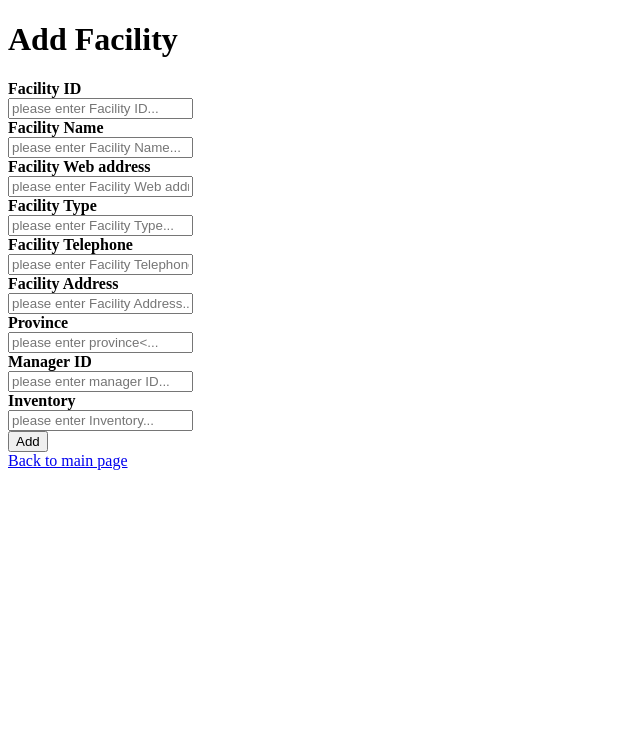
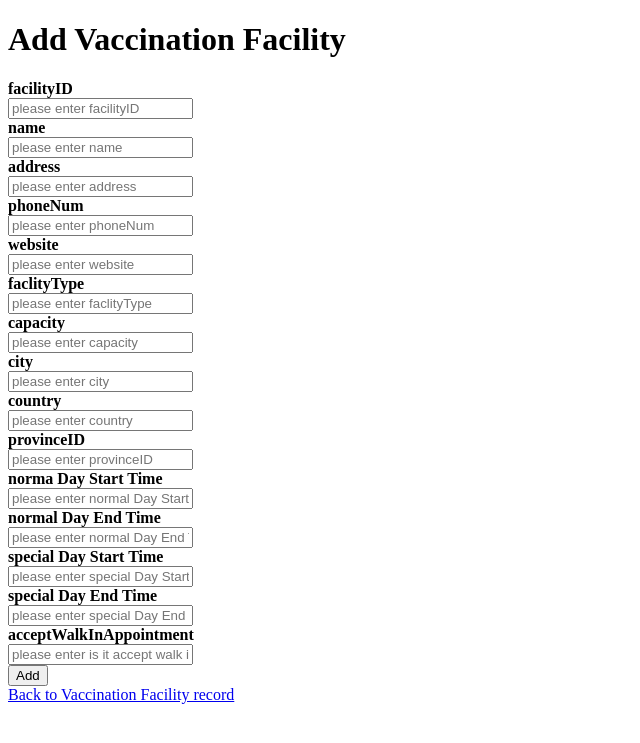
Before and after one commit to johnnyzhao1026/353-main-project, a PHP site: page /facility/create.php in a window 1280 px wide. Shown: the top 743 px of the page, without its empty margins (0-640 px from the left). Run offline with PHP 8.4, Linux system fonts and the light colour scheme; a stand-in replaces the project's code that opens the database connection.

Commit message:
Add files via upload

```diff
--- a/facility/create.php
+++ b/facility/create.php
@@ -1,86 +1,62 @@
-
-<?php require_once '../database.php';
-
-if (isset($_POST["id"])&&  isset($_POST["FacilityName"])&&isset($_POST["FacilityWebaddress"])&&isset($_POST["FacilityType"])&&isset($_POST["FacilityTelephone"])
-   &&isset($_POST["FacilityAddress"])&&isset($_POST["province"])&&isset($_POST["managerID"])&&isset($_POST["inventory"])   )
-{
-
-    $facility = $conn->prepare("insert into main.facility (id,FacilityName,FacilityWebaddress,FacilityType,FacilityTelephone,FacilityAddress,
-    province,managerID,inventory)
-    values(:id,:FacilityName,:FacilityWebaddress,:FacilityType,:FacilityTelephone,:FacilityAddress,
-    :province,:managerID,:inventory);
-    ");
-
-$facility->bindParam(':id', $_POST["id"]);
-$facility->bindParam(':FacilityName', $_POST["FacilityName"]);
-$facility->bindParam(':FacilityWebaddress', $_POST["FacilityWebaddress"]);
-$facility->bindParam(':FacilityType', $_POST["FacilityType"]);
-$facility->bindParam(':FacilityTelephone', $_POST["FacilityTelephone"]);
-$facility->bindParam(':FacilityAddress', $_POST["FacilityAddress"]);
-$facility->bindParam(':province', $_POST["province"]);
-$facility->bindParam(':managerID', $_POST["managerID"]);
-$facility->bindParam(':inventory', $_POST["inventory"]);
-
-
-if($facility->execute())
-    header("Location: .");
-
-
-
-
-   }
-
-?>
-
-
-
 <!DOCTYPE html>
 <html lang="en">
 <head>
     <meta charset="UTF-8">
     <meta http-equiv="X-UA-Compatible" content="IE=edge">
     <meta name="viewport" content="width=device-width, initial-scale=1.0">
-    <title>Document</title>
+    <title>Create Vaccination Facility</title>
 </head>
 <body>
+<h1>Add Vaccination Facility</h1>
 
-<h1>Add Facility</h1>
+<form action ="./postNewVaccinationFacility.php" method ="post">
 
-<form action ="./create.php" method ="post">
+  <label> <b>facilityID</b> </label><br>
+  <input type=text placeholder="please enter facilityID" name='facilityID' required> </input><br>
 
-  <label> <b>Facility ID</b> </label><br>
-  <input type=text placeholder="please enter Facility ID..." name='id' required> </input><br>
+  <label> <b>name</b> </label><br>
+  <input type=text placeholder="please enter name" name='name' required> </input><br>
 
-  <label> <b>Facility Name</b> </label><br>
-  <input type=text placeholder="please enter Facility Name..." name='FacilityName' required> </input><br>
+  <label> <b>address</b> </label><br>
+  <input type=text placeholder="please enter address" name='address' required> </input><br>
 
+  <label> <b>phoneNum</b> </label><br>
+  <input type=text placeholder="please enter phoneNum" name='phoneNum' required> </input><br>
 
-  <label> <b>Facility Web address</b> </label><br>
-  <input type=text placeholder="please enter Facility Web address..." name='FacilityWebaddress' required> </input><br>
+  <label> <b>website</b> </label><br>
+  <input type=text placeholder="please enter website" name='website' required> </input><br>
 
-  <label> <b>Facility Type</b> </label><br>
-  <input type=text placeholder="please enter Facility Type..." name='FacilityType' required> </input><br>
+  <label> <b>faclityType</b> </label><br>
+  <input type=text placeholder="please enter faclityType" name='faclityType' required> </input><br>
 
-  <label> <b>Facility Telephone</b> </label><br>
-  <input type=text placeholder="please enter Facility Telephone..." name='FacilityTelephone' required> </input><br>
+  <label> <b>capacity</b> </label><br>
+  <input type=text placeholder="please enter capacity" name='capacity' required> </input><br>
 
-  <label> <b>Facility Address</b> </label><br>
-  <input type=text placeholder="please enter Facility Address..." name='FacilityAddress' required> </input><br>
+  <label> <b>city</b> </label><br>
+  <input type=text placeholder="please enter city" name='city' required> </input><br>
 
-  <label> <b>Province</b> </label><br>
-  <input type=text placeholder="please enter province<..." name='province' required> </input><br>
+  <label> <b>country</b> </label><br>
+  <input type=text placeholder="please enter country" name='country' required> </input><br>
 
-  <label> <b>Manager ID</b> </label><br>
-  <input type=text placeholder="please enter manager ID..." name='managerID' required> </input><br>
+  <label> <b>provinceID</b> </label><br>
+  <input type=text placeholder="please enter provinceID" name='provinceID' required> </input><br>
 
-  <label> <b>Inventory</b> </label><br>
-  <input type=text placeholder="please enter Inventory..." name='inventory' required> </input><br>
+  <label> <b>norma Day Start Time</b> </label><br>
+  <input type=text placeholder="please enter normal Day Start Time" name='normalDayStartTime' required> </input><br>
 
+  <label> <b>normal Day End Time</b> </label><br>
+  <input type=text placeholder="please enter normal Day End Time" name='normalDayEndTime' required> </input><br>
+
+  <label> <b>special Day Start Time</b> </label><br>
+  <input type=text placeholder="please enter special Day Start Time" name='specialDayStartTime' required> </input><br>
+
+  <label> <b>special Day End Time</b> </label><br>
+  <input type=text placeholder="please enter special Day End Time" name='specialDayEndTime' required> </input><br>
+  <label> <b>acceptWalkInAppointment</b> </label><br>
+  <input type=text placeholder="please enter is it accept walk in appointment" name='acceptWalkInAppointment' required> </input><br>
 
 <button type="submit">Add</button>
 </form>
-
-
-<a href="./">Back to main page</a>
+<a href="./facility.php">Back to Vaccination Facility record</a>
 </body>
 </html>
```
Also changed, not shown: facility/delete.php (+16 -5 lines), facility/edit.php (+73 -80 lines), facility/facility.php (+43 -42 lines), facility/postNewVaccinationFacility.php (added, +30 -0 lines), facility/updateVaccinationFacility.php (added, +28 -0 lines).
